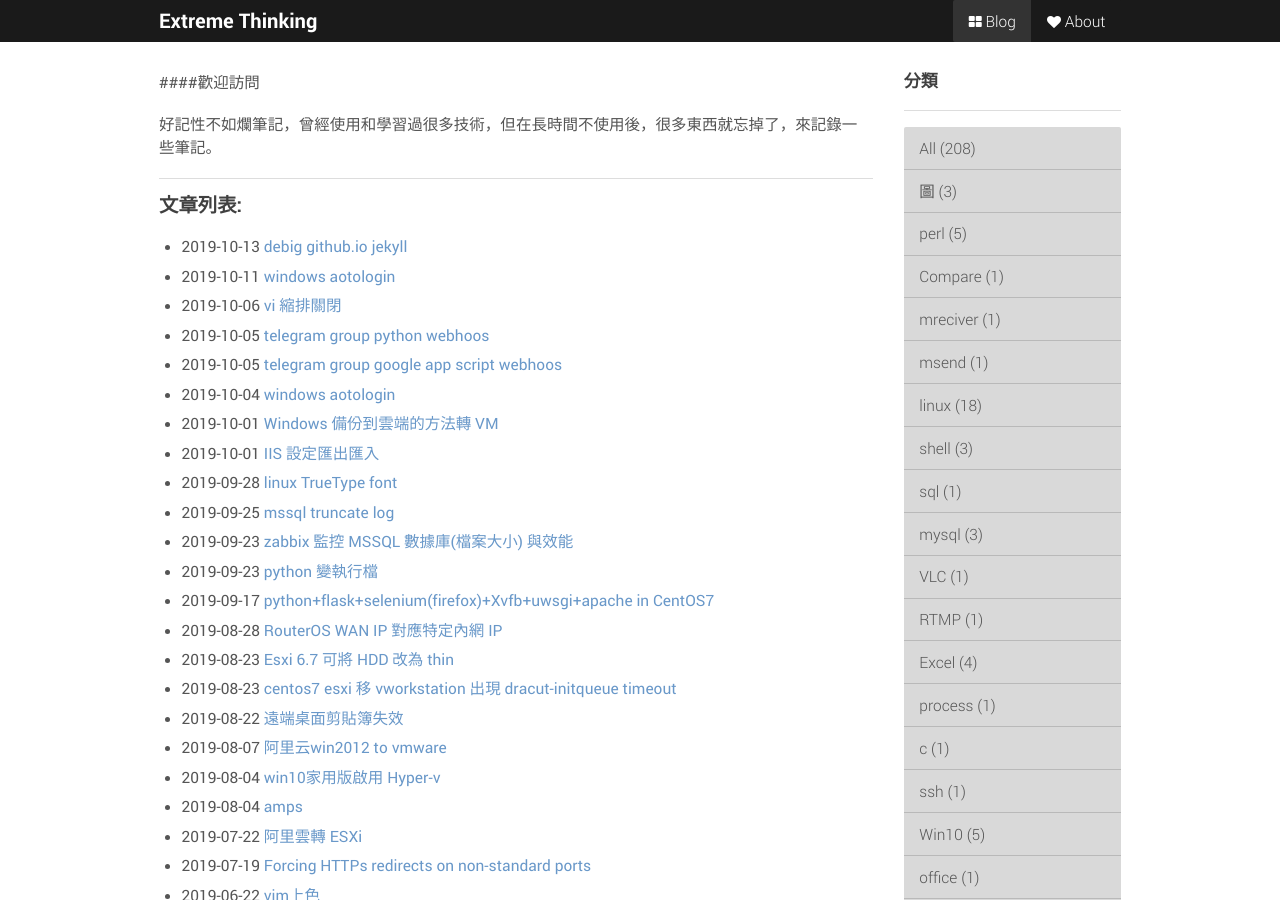
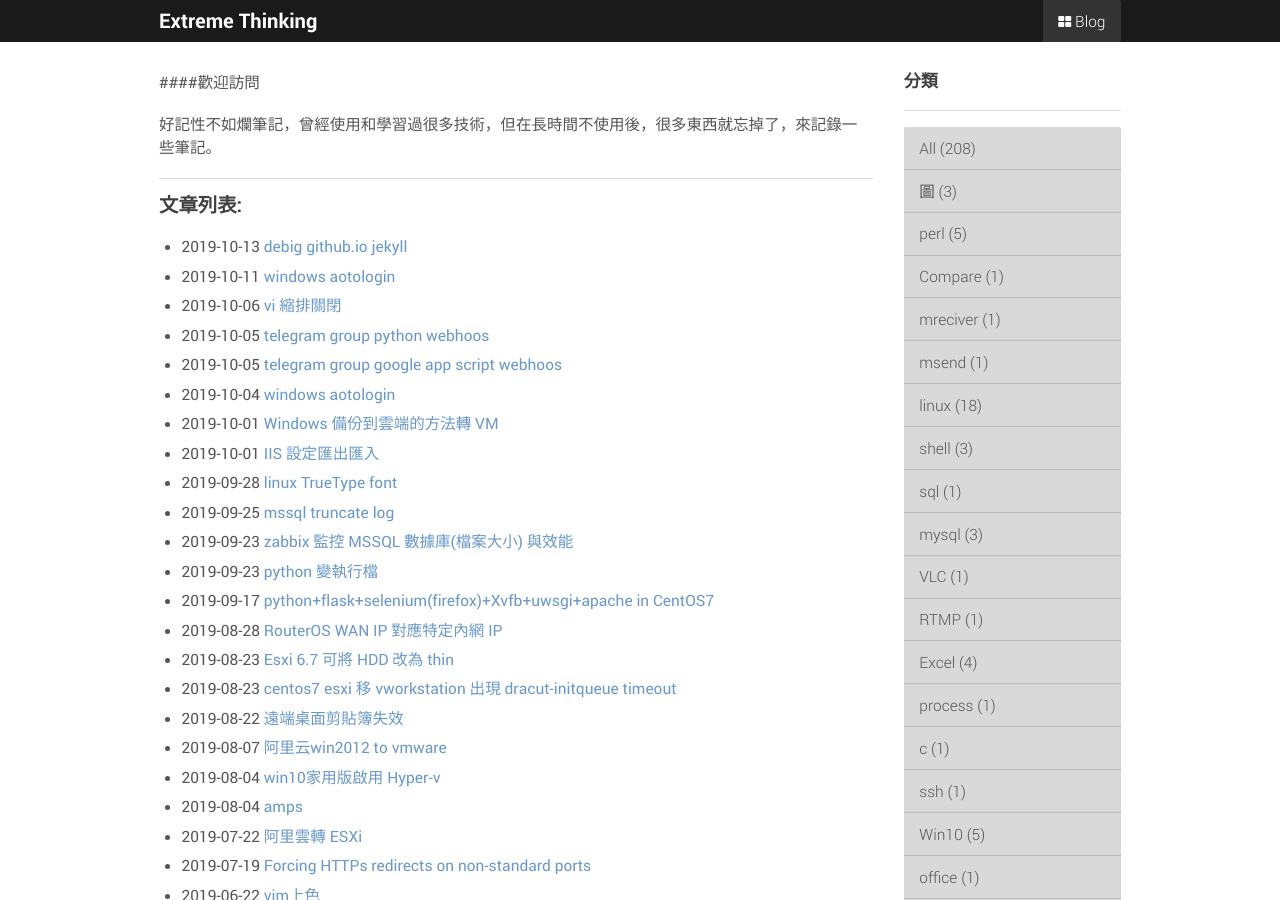
Before and after one commit to echochio-tw/echochio-tw.github.io, a Jekyll site: the page built from index.md, in a window 1280 px wide and 900 px high. Built offline with Jekyll 4.4.1, drawn with Linux system fonts in a browser that asks for light colours.

Commit message:
Update header.html

```diff
--- a/_includes/header.html
+++ b/_includes/header.html
@@ -10,7 +10,6 @@
                     <nav class="ink-navigation">
                         <ul class="menu horizontal black push-right">
                             <li{% if page.whereami == 'index' %} class="active"{% endif %}><a href="/index.html"><i class="fa fa-th-large icon-white"></i> Blog</a></li>
-                            <li{% if page.whereami == 'about' %} class="active"{% endif %}><a href="/about.html"><i class="fa fa-heart icon-white"></i> About</a></li>
                         </ul>
                     </nav>
                     </div>
```
